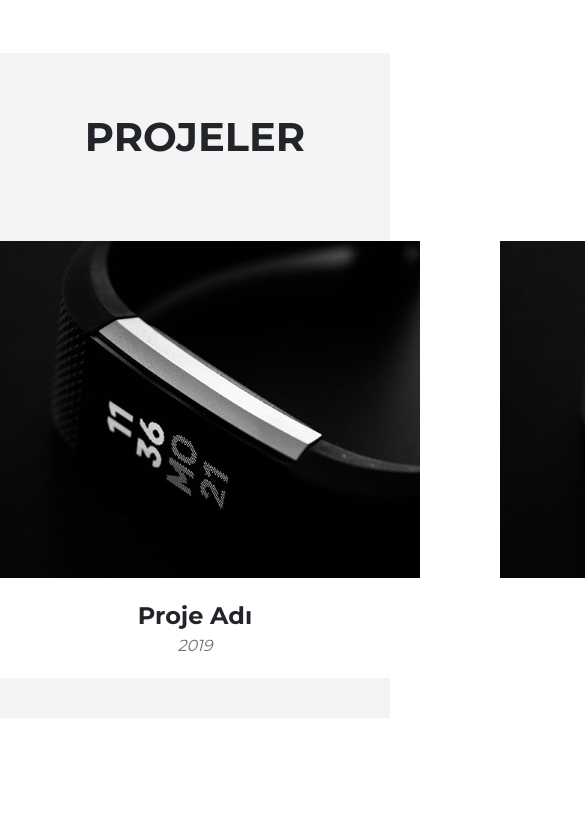
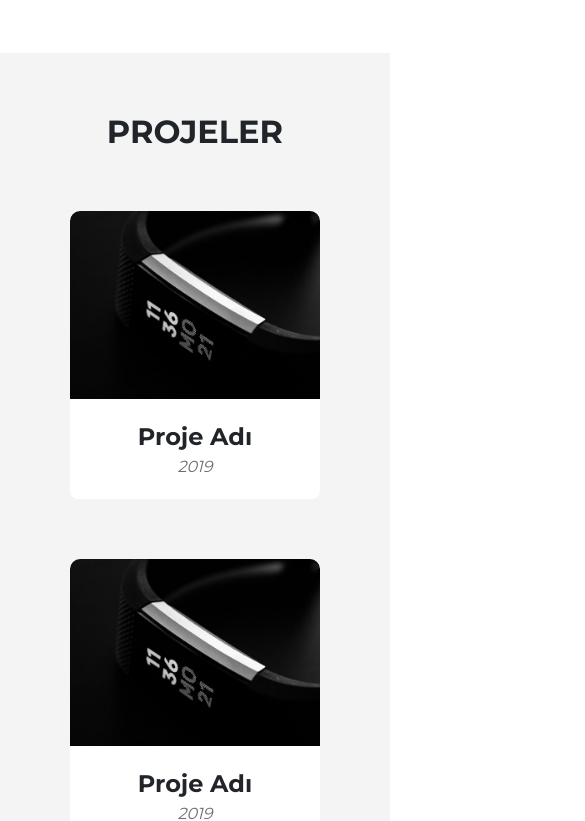
Before and after one commit to erenaygunn/korkutefe-elektrik, a React (Vite) app: page / in a window 390 px wide. Shown: the part 2403-3224 px from the top of the page, 585 px wide, since content can reach past the window. Before the commit the page ends 3121 px from the top, so only its background shows below. Built offline with nearby package versions, Linux system fonts and the light colour scheme.

Commit message:
projeler responsivity

```diff
--- a/src/components/Projeler/projeler.css
+++ b/src/components/Projeler/projeler.css
@@ -26,6 +26,7 @@
 .proje {
     margin: 0 40px;
     background-color: #fff;
+    border-radius: 8px;
 }
 
 .proje .proje-link {
@@ -35,6 +36,7 @@
 
 .proje .proje-img {
     width: 450px;
+    border-radius: 10px 10px 0 0;
 }
 
 .proje .proje-caption {
@@ -69,6 +71,7 @@
     align-items: center;
     justify-content: center;
     transition: opacity 0.3s ease-in-out;
+    border-radius: 8px;
 }
 
 .overlay img {
@@ -79,3 +82,43 @@
 .proje .proje-link:hover .overlay {
     opacity: 1;
 }
+
+@media screen and (max-width: 1615px) {
+    .proje .proje-img {
+        width: 300px;
+    }
+}
+
+@media screen and (max-width: 1160px) {
+    .projeler h5 {
+        margin-bottom: 60px;
+    }
+    .proje-container {
+        flex-direction: column;
+        flex-wrap: wrap;
+    }
+
+    .proje {
+        margin: 0 0 60px 0;
+    }
+
+    .proje .proje-img {
+        width: 450px;
+    }
+}
+
+@media screen and (max-width: 800px) {
+    .proje .proje-img {
+        width: 300px;
+    }
+
+    .projeler h5 {
+        font-size: 2rem;
+    }
+}
+
+@media screen and (max-width: 400px) {
+    .proje .proje-img {
+        width: 250px;
+    }
+}
```
